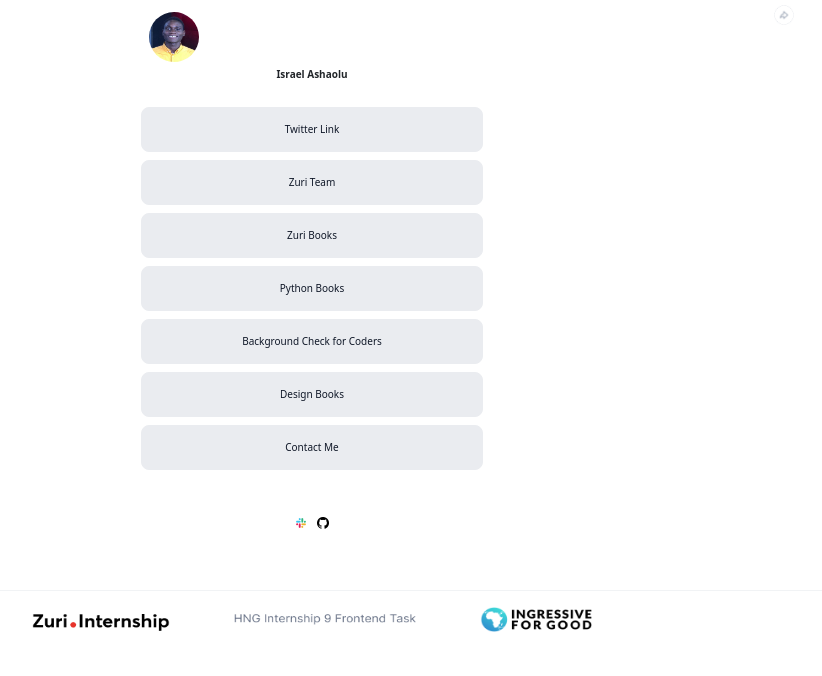
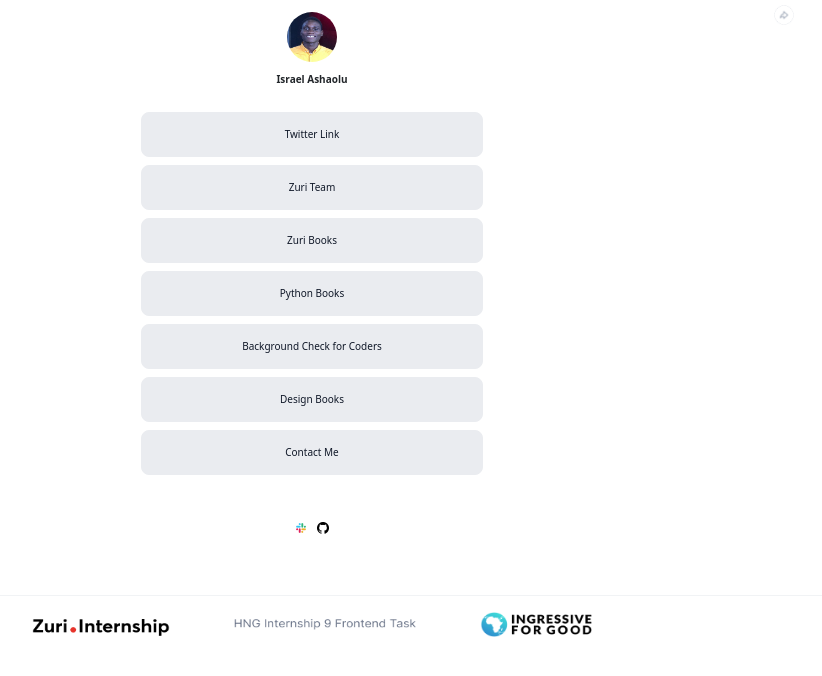
Before and after one commit to Arkorede/linktree-task, a React (Create React App) app: page / in a window 1280 px wide. Shown: the top 676 px of the page, without its empty margins (328-1150 px from the left). Built offline with nearby package versions, Linux system fonts and the light colour scheme.

Commit message:
fix: Centered the profile image

```diff
--- a/src/App.css
+++ b/src/App.css
@@ -22,13 +22,11 @@
 }
 
 #profile__img {
-  position: relative;
   text-align: center;
   display: block;
-  width: 100%;
+  margin: auto;
+  width: 5rem;
   margin-top: 1.2rem;
-  margin-left: 0.8rem;
-  width: 5rem;
   height: 5rem;
   border-radius: 50%;
 }
@@ -37,7 +35,7 @@
   width: 100%;
   font-weight: 700;
   text-align: center;
-  margin-top: 0.5rem;
+  margin-top: 1rem;
 }
 
 #slack {
--- a/src/App.js
+++ b/src/App.js
@@ -10,16 +10,10 @@
   return (
     <Router>
       <div className="App">
-        {/* <Header /> */}
-        {/* <Content /> */}
-        {/* <Footer /> */}
-
         <Routes>
           <Route path="/" element={<Content />} />
-          {/* <Route path="/" element={<Footer />} /> */}
           <Route exact path="/contact" element={<Contact />} />
           <Route exact path="/redirect" element={<Navigate to="/contact" />} />
-          {/* <Redirect to="/contact" /> */}
         </Routes>
         <Footer />
       </div>
--- a/src/Components/Content.js
+++ b/src/Components/Content.js
@@ -8,13 +8,13 @@
 
 function Content() {
   return <div>
-    <div className="header">
-      <img src={myImage} id="profile__img" alt="Israel Ashaolu" />
-      <p id='twitter'>Israel Ashaolu</p>
-      <p id="slack">Arkorede</p>
-      <img src={shareButton} className="btn-share" alt="A share button" />
-      <img src={dotsButton} className="btn-dots" alt="A dots button" />
-    </div>
+    {/* <div className="header"> */}
+    <img src={myImage} id="profile__img" alt="Israel Ashaolu" />
+    <p id='twitter'>Israel Ashaolu</p>
+    <p id="slack">Arkorede</p>
+    <img src={shareButton} className="btn-share" alt="A share button" />
+    <img src={dotsButton} className="btn-dots" alt="A dots button" />
+    {/* </div> */}
 
     <div className="text-links">
       <a href="https://twitter.com/IsraelAshaolu" id="twitter__link" className="text-link">Twitter Link</a>
--- a/src/queries.css
+++ b/src/queries.css
@@ -11,6 +11,10 @@
     display: block;
   }
 
+  .text-links {
+    margin-top: 2rem;
+  }
+
   .footer {
     flex-direction: column;
     gap: 2rem;
```
